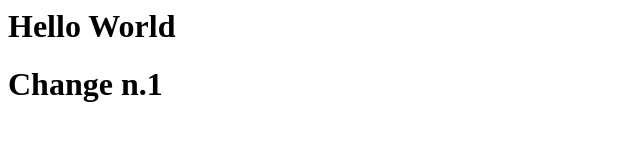
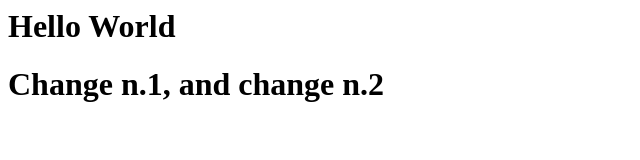
Before and after one commit to LGenSOC/lgenevievestudio, a plain HTML site: page index.html in a window 1280 px wide. Shown: the whole page, without its empty margins (0-640 px from the left). Drawn offline with Linux system fonts and the light colour scheme.

Commit message:
added second change

```diff
--- a/index.html
+++ b/index.html
@@ -1,3 +1,3 @@
 <h1>Hello World</h1>
 
-<h1>Change n.1<h1
+<h1>Change n.1, and change n.2 <h1
```
